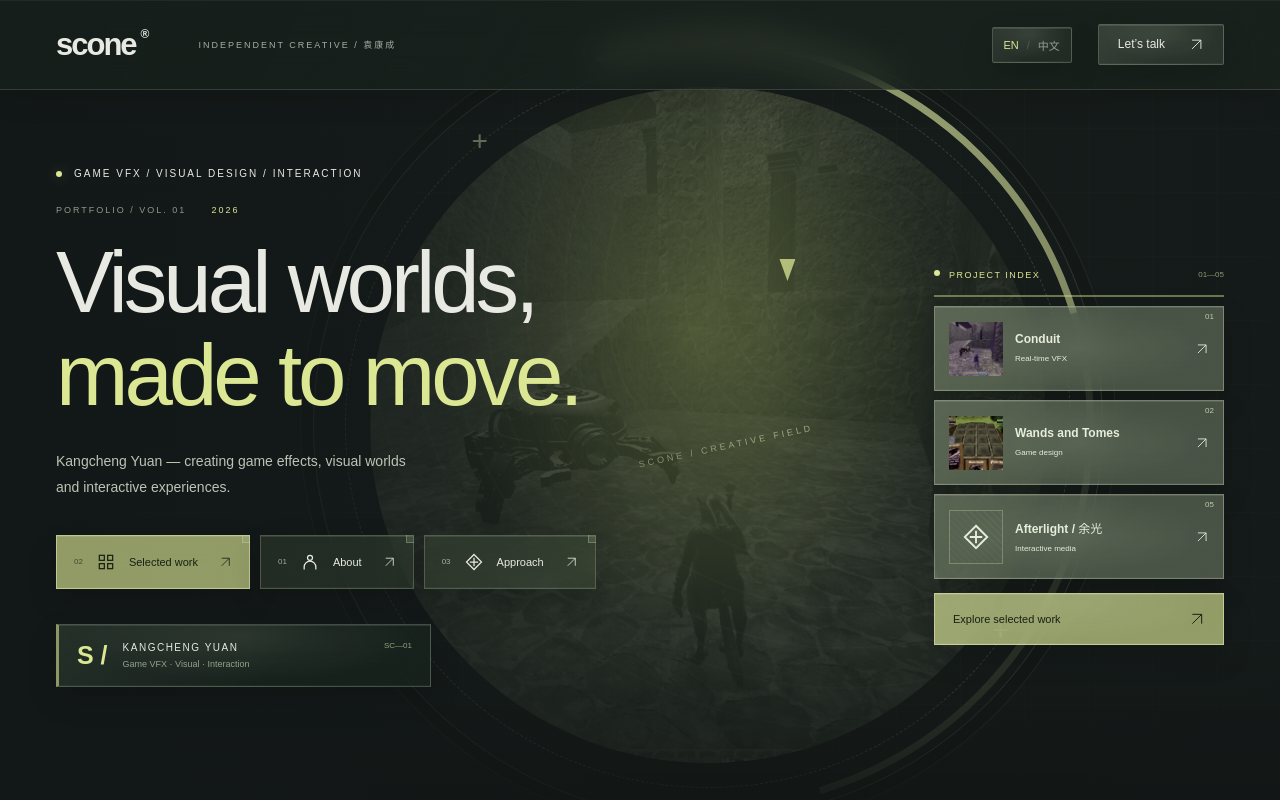
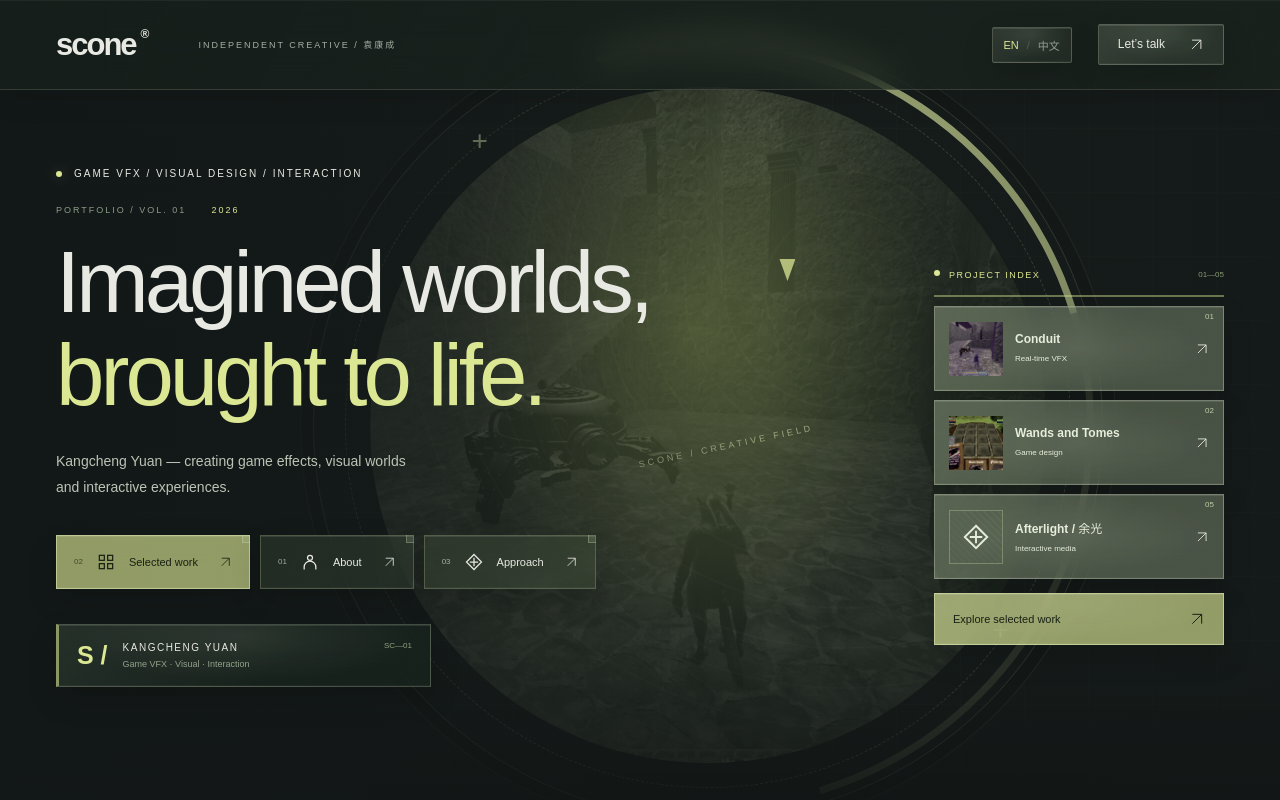
Before and after one commit to macarthurclydeakkq92-bot/Personal-Web-Portfolio, a React (Vite) app: page / in a window 1280 px wide. Shown: the top 800 px of the page. Built offline with nearby package versions, Linux system fonts and the light colour scheme.

Commit message:
Update bilingual hero headline to verify automatic deployment

```diff
--- a/src/main.jsx
+++ b/src/main.jsx
@@ -23,7 +23,7 @@ const copy = {
     nav: ["About", "Selected work", "Approach"],
     contact: "Let’s talk",
     role: "GAME VFX / VISUAL DESIGN / INTERACTION",
-    title: ["Visual worlds,", "made to move."],
+    title: ["Imagined worlds,", "brought to life."],
     intro:
       "Kangcheng Yuan — creating game effects, visual worlds and interactive experiences.",
     explore: "Explore selected work",
@@ -81,7 +81,7 @@ const copy = {
     nav: ["关于我", "精选作品", "创作优势"],
     contact: "联系我",
     role: "游戏特效 / 视觉设计 / 交互设计",
-    title: ["让想象成形，", "让世界流动。"],
+    title: ["构筑想象，", "赋予世界生命。"],
     intro: "袁康成 — 以游戏特效、视觉设计与交互，构建富有感知的世界。",
     explore: "探索精选作品",
     scroll: "向下探索",
```
